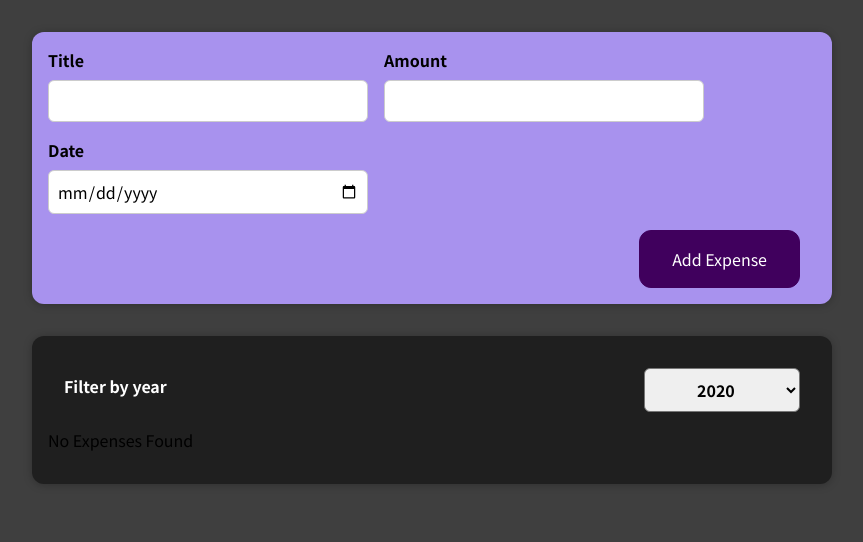
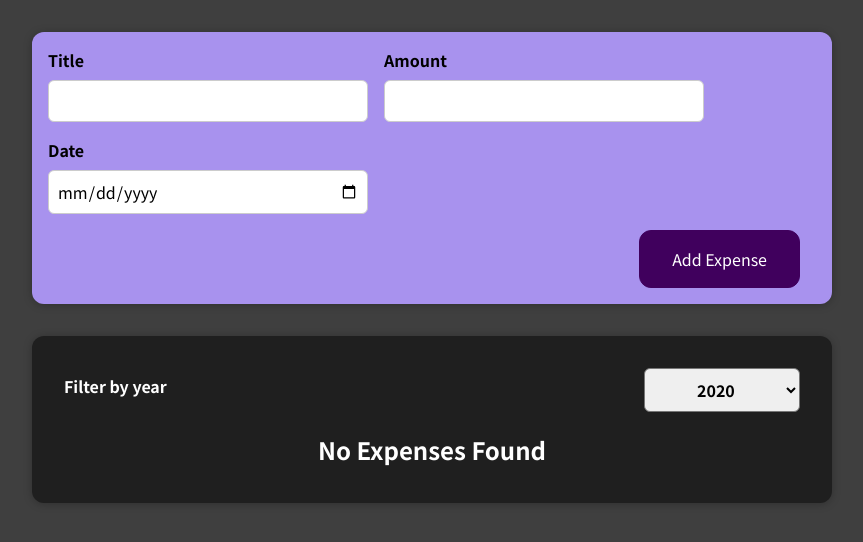
Before and after one commit to andrewrey/react-complete-guideProject1, a React (Create React App) app: page / in a window 1280 px wide. Shown: the top 542 px of the page, without its empty margins (208-1071 px from the left). Built offline with nearby package versions, Linux system fonts and the light colour scheme.

Commit message:
added expensis list component with conditional rendering

```diff
--- a/src/components/Expenses/ExpenseItem.js
+++ b/src/components/Expenses/ExpenseItem.js
@@ -4,6 +4,7 @@ import Card from "../UI/Card";
 
 const ExpenseItem = ({ title, amount, date }) => {
   return (
+    <li>
       <Card className="expense-item">
         <ExpenseDate date={date} />
         <div className="expense-item__description">
@@ -11,6 +12,7 @@ const ExpenseItem = ({ title, amount, date }) => {
           <div className="expense-item__price">${amount}</div>
         </div>
       </Card>
+    </li>
   );
 };
 
--- a/src/components/Expenses/Expenses.js
+++ b/src/components/Expenses/Expenses.js
@@ -1,5 +1,5 @@
 import { useState } from "react";
-import ExpenseItem from "./ExpenseItem";
+import ExpensesList from "./ExpensesList";
 import Card from "../UI/Card";
 import ExpensesFilter from "./ExpensesFilter";
 import "./Expenses.css";
@@ -13,22 +13,11 @@ const Expenses = ({ expenses }) => {
     (item) => item.date.getFullYear().toString() === filteredDate
   );
 
-  let filteredContent = <p>No Expenses Found</p>;
-  if (filteredExpenses.length > 0) {
-    filteredContent = filteredExpenses.map((expense) => (
-      <ExpenseItem
-        key={expense.id}
-        title={expense.title}
-        amount={expense.amount}
-        date={expense.date}
-      />
-    ));
-  }
   return (
     <div>
       <Card className="expenses">
         <ExpensesFilter onDateFilter={dateFilterHandler} date={filteredDate} />
-        {filteredContent}
+        <ExpensesList expenses={filteredExpenses} />
       </Card>
     </div>
   );
--- /dev/null
+++ b/src/components/Expenses/ExpensesList.css
@@ -0,0 +1,9 @@
+.expenses-list {
+  list-style: none;
+  padding: 0;
+}
+
+.expenses-list__fallback {
+  color: white;
+  text-align: center;
+}
--- /dev/null
+++ b/src/components/Expenses/ExpensesList.js
@@ -0,0 +1,22 @@
+import "./ExpensesList.css";
+import ExpenseItem from "./ExpenseItem";
+
+const ExpensesList = ({ expenses }) => {
+  if (expenses.length === 0) {
+    return <h2 className="expenses-list__fallback">No Expenses Found</h2>;
+  }
+  return (
+    <ul className="expenses-list">
+      {expenses.map((expense) => (
+        <ExpenseItem
+          key={expense.id}
+          title={expense.title}
+          amount={expense.amount}
+          date={expense.date}
+        />
+      ))}
+    </ul>
+  );
+};
+
+export default ExpensesList;
```
Also changed, not shown: 1 other file (tests, documents, lock files or other folders). Lines whose indentation alone changed are shown as unchanged.
